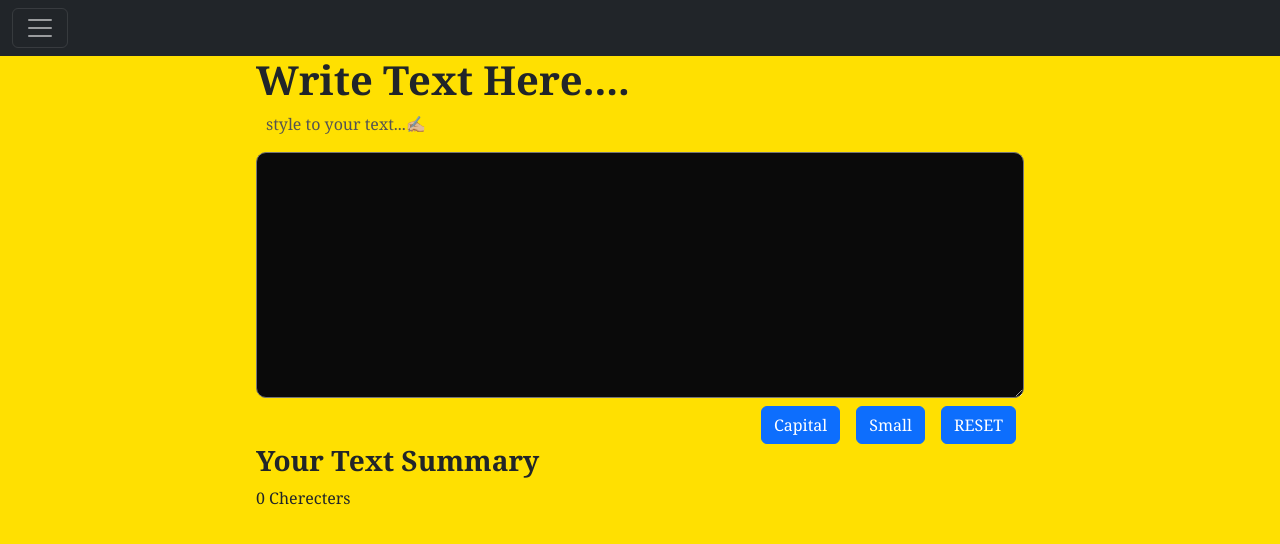
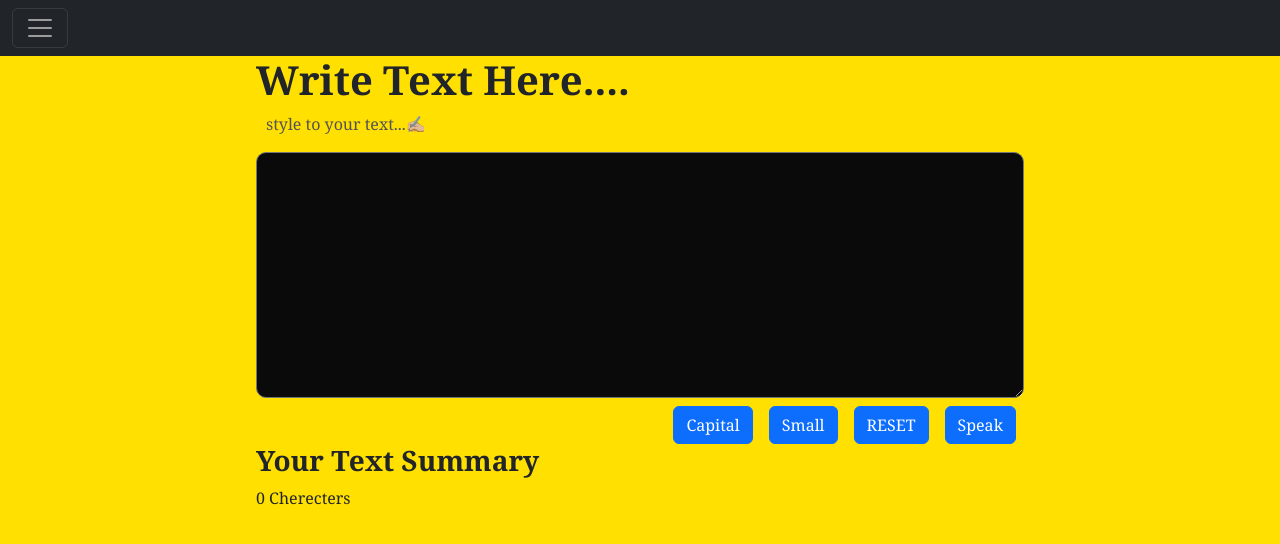
Before and after one commit to Jashgusani123/TextEditer, a React (Create React App) app: page / in a window 1280 px wide. Shown: the top 544 px of the page. Built offline with nearby package versions, Linux system fonts and the light colour scheme.

Commit message:
Add Speak btn

```diff
--- a/src/Componante/Input.js
+++ b/src/Componante/Input.js
@@ -14,7 +14,11 @@
     function reasetbtn() {
         settextin(realtext)
     }
-
+    const speak = () => {
+        let msg = new SpeechSynthesisUtterance();
+        msg.text = textin;
+        window.speechSynthesis.speak(msg);
+    }
 
     return (
         <>
@@ -37,7 +41,7 @@
                         <button className="btn btn-primary me-md-2" onClick={() => {
                             reasetbtn()
                         }}>RESET</button>
-
+                        <button type="submit" onClick={speak} className="btn btn-primary me-md-2">Speak</button>
                     </div>
                 </div>
             </div>
```
